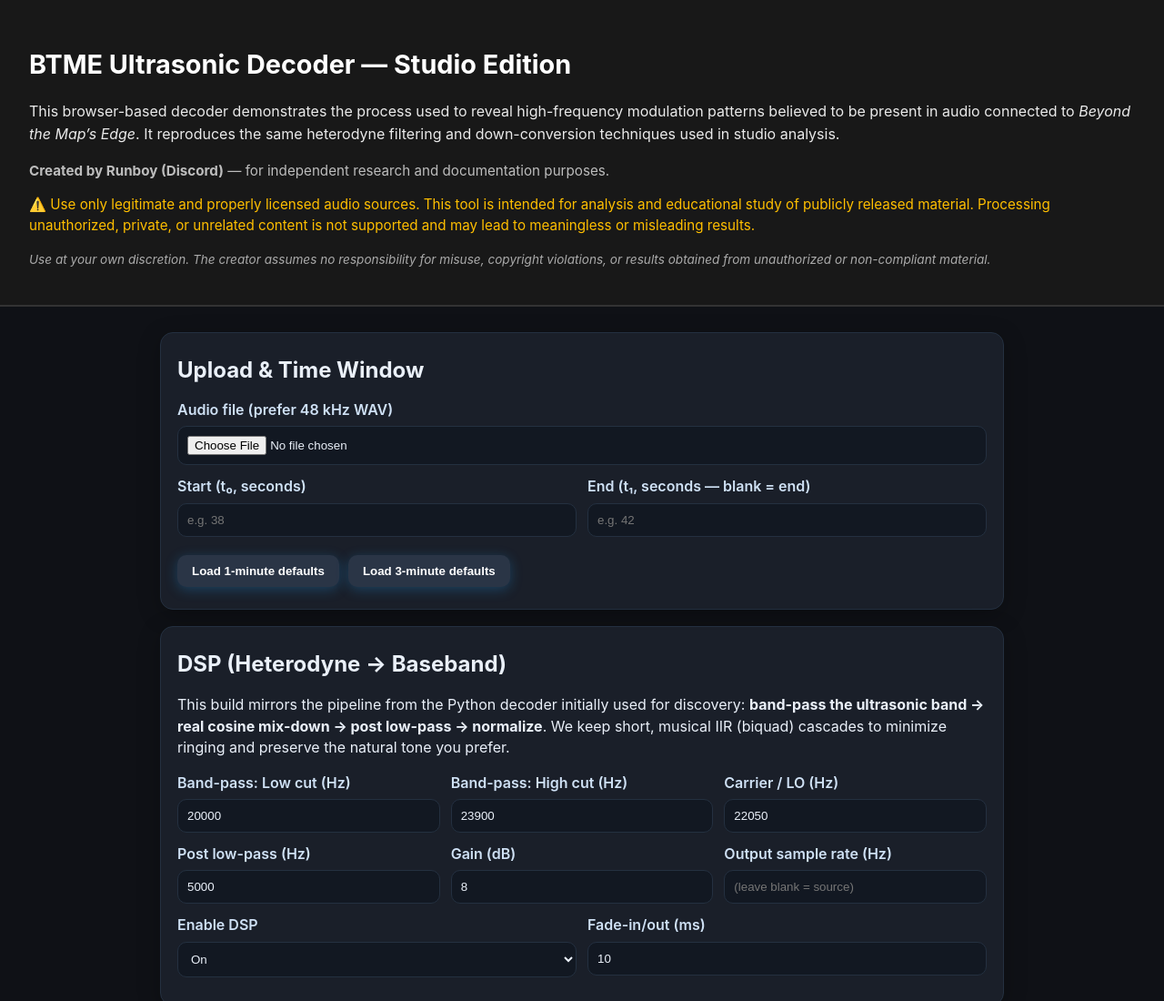
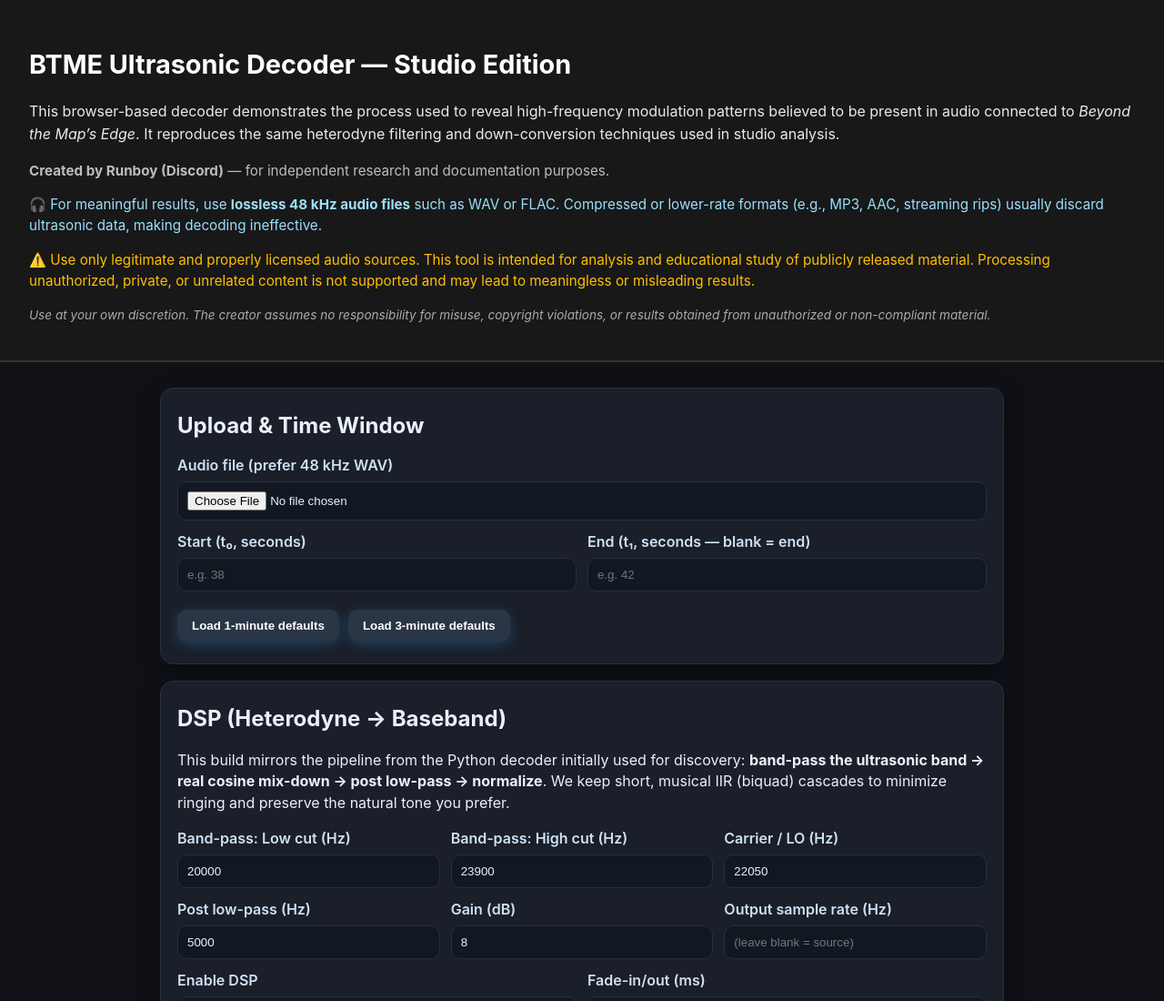
Before and after one commit to runboyxyz/BTME_Extractor, a plain HTML site: page index.html in a window 1280 px wide. Shown: the top 1100 px of the page at 91% size. Drawn offline with Linux system fonts and the light colour scheme.

```diff
--- a/index.html
+++ b/index.html
@@ -23,6 +23,12 @@
 
   <p class="credit">
     <strong>Created by Runboy (Discord)</strong> — for independent research and documentation purposes.
+  </p>
+
+  <p class="note">
+    🎧 For meaningful results, use <strong>lossless 48 kHz audio files</strong> such as WAV or FLAC.
+    Compressed or lower-rate formats (e.g., MP3, AAC, streaming rips) usually discard ultrasonic data,
+    making decoding ineffective.
   </p>
 
   <p class="warning">
--- a/styles.css
+++ b/styles.css
@@ -88,3 +88,9 @@
   margin-top: 0.8rem;
   font-style: italic;
 }
+.intro-banner .note {
+  color: #9adfff;
+  font-size: 0.95rem;
+  margin-top: 0.8rem;
+  line-height: 1.5;
+}
```
